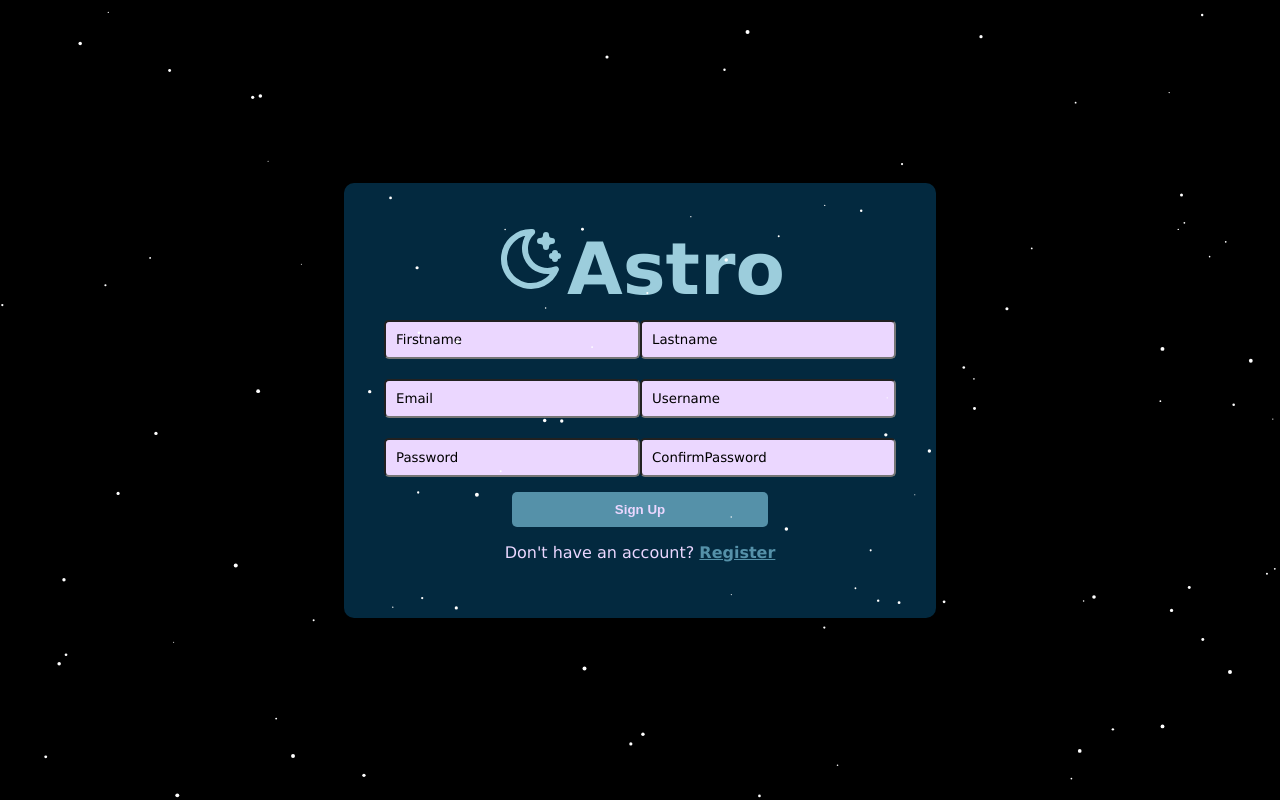
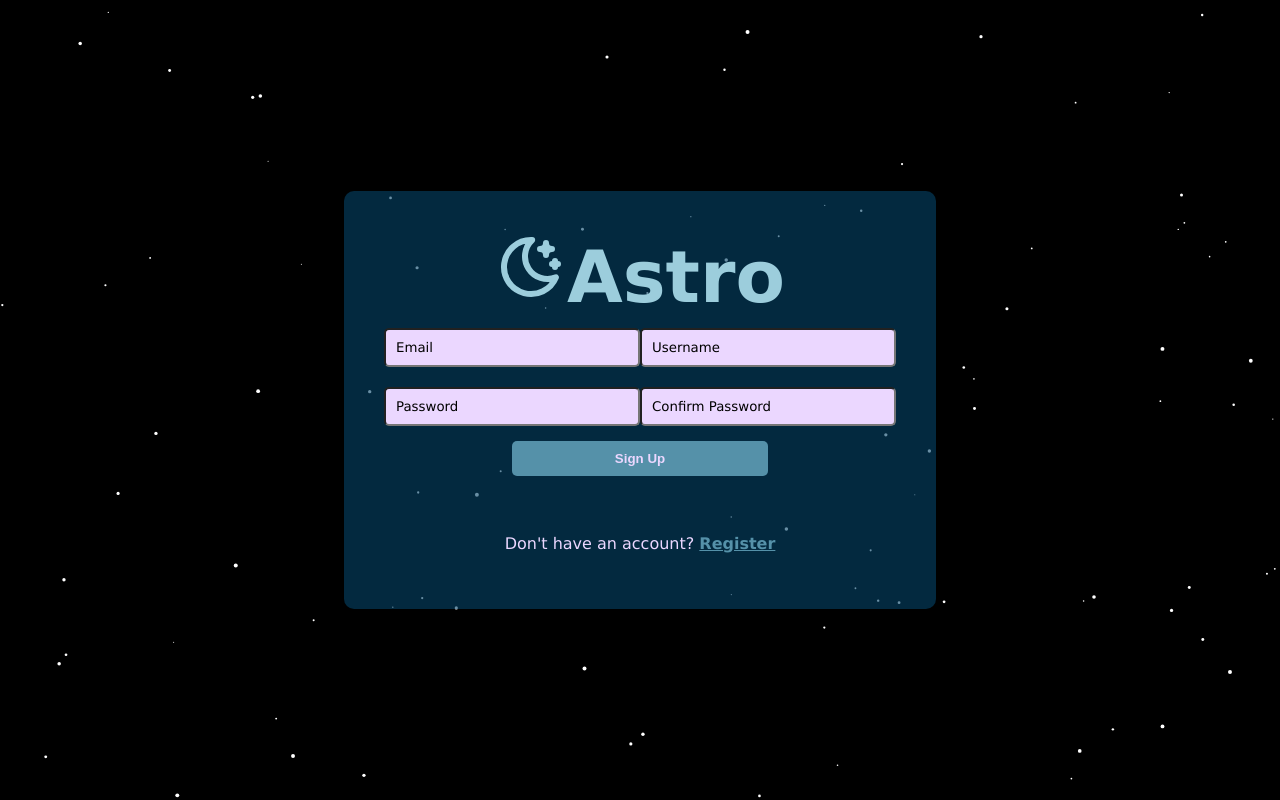
Before and after one commit to tylermong/Astro, a Flask app: page /register in a window 1280 px wide. Run offline with Flask 3, Linux system fonts and the light colour scheme.

Commit message:
Added functional login and register

```diff
--- a/app.py
+++ b/app.py
@@ -1,6 +1,7 @@
 from flask import Flask, render_template, request, redirect, url_for, session, abort
 from flask_sqlalchemy import SQLAlchemy
 from models import db, User, Friend, Post, PrivateMessage
+from datetime import datetime
 import argon2
 import math
 import re
@@ -9,6 +10,7 @@ hasher = argon2.PasswordHasher()
 
 app = Flask(__name__)
 app.config['SQLALCHEMY_DATABASE_URI'] = 'sqlite:///site.db'
+app.secret_key = '7c19a9c83258791f711591a505b467d9'
 
 db.init_app(app)
 
@@ -35,7 +37,7 @@ def login():
 
         if user and argon2.PasswordHasher().verify(user.password, password):
             # set session variable
-            session['user_id'] = user.id
+            session['user_id'] = user.userid
             return redirect(url_for('profile', username=user.username))  # Redirect to user's profile
         else:
             # return error message
@@ -63,9 +65,10 @@ def register():
             request.form):
 
         # Create variables for easy access
+        email = request.form['email']
         username = request.form['username']
         password = request.form['password']
-        email = request.form['email']
+        confirmPassword = request.form['confirm-password']
 
         # Check if account exists using SQLAlchemy
         account = User.query.filter_by(username=username).first()
@@ -78,12 +81,14 @@ def register():
             msg = 'Username must contain only characters and numbers!'
         elif len(password) < 5:
             msg = 'Password too short!'
+        elif password != confirmPassword:
+            msg = 'Passwords do not match!'
         elif not username or not password or not email:
             msg = 'Please fill out the form!'
         else:
             # Proceed with account creation
             hashed_password = hasher.hash(password)
-            new_user = User(username=username, password=hashed_password, email=email)
+            new_user = User(username=username, password=hashed_password, email=email, account_creation_date=datetime.now())
             db.session.add(new_user)
             db.session.commit()
             msg = 'You have successfully registered!'
@@ -105,7 +110,6 @@ def profile(username):
     else:
         # Handle the case where the user is not found
         return render_template('profile_not_found.html', username=username)
-
 
 
 @app.route("/messages")
--- /dev/null
+++ b/makeSecretKey.py
@@ -0,0 +1,6 @@
+import secrets
+
+# Generate a random secret key
+secret_key = secrets.token_hex(16)
+
+print(secret_key)
--- a/templates/login.html
+++ b/templates/login.html
@@ -58,6 +58,7 @@
                 color: #9ccddc;
                 display: flex;
                 align-items: center;
+                margin: auto;
             }
             .name-and-icon svg {
                 margin-right: 10px;
--- a/templates/register.html
+++ b/templates/register.html
@@ -20,6 +20,7 @@
             align-items: center;
             height: 100vh;
             width: 40%;
+            z-index: 1;
         }
         .alignment-container {
             width: 100%;
@@ -90,7 +91,7 @@
             position: absolute;
             width: 100%;
             height: 100%;
-            z-index: 0;
+            z-index: -1;
         }
         #particles-js {
                 background: black;
@@ -121,19 +122,17 @@
             </div>
             <form method="post">
                 <div class="input-group">
-                    <input type="text" name="firstname" placeholder="Firstname" required>
-                    <input type="text" name="lastname" placeholder="Lastname" required>
-                </div>
-                <div class="input-group">
                     <input type="email" name="email" placeholder="Email" required>
                     <input type="text" name="username" placeholder="Username" required>
                 </div>
                 <div class="input-group">
                     <input type="password" name="password" placeholder="Password" required>
-                    <input type="password" name="confirm-password" placeholder="ConfirmPassword" required>
+                    <input type="password" name="confirm-password" placeholder="Confirm Password" required>
                 </div>
                 <button type="submit">Sign Up</button>
+                <p style="padding: 5px;">{{ msg }}</p>
             </form>
+
             <div class="register">
                 <p>Don't have an account? <a href="register.html">Register</a></p>
             </div>
```
